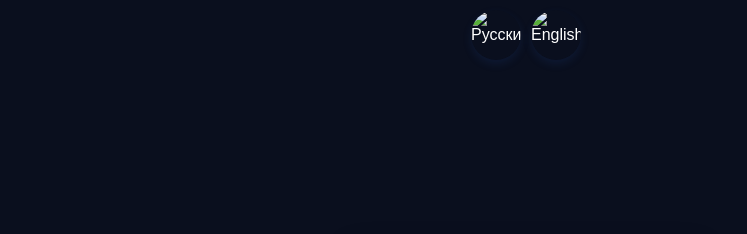
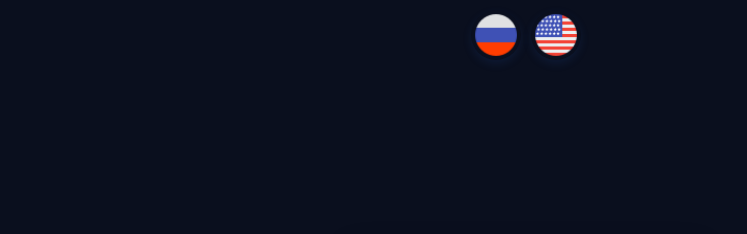
Before and after one commit to exxarbit/crazyTime, a plain HTML site: page index.html in a window 1280 px wide. Shown: the top 234 px of the page, 114-861 px from the left. Drawn offline with Linux system fonts and the light colour scheme.

Commit message:
Update index.html

```diff
--- a/index.html
+++ b/index.html
@@ -10,8 +10,8 @@
     <div class="container">
         <img src="/languages/1win.svg" alt="Логотип" class="logo"> <!-- Добавленный логотип -->
         <div class="image-container">
-            <img src="tree/main/languages/ru.png" alt="Русский" class="round-image" id="lang-ru">
-            <img src="tree/main/languages/en.png" alt="English" class="round-image" id="lang-en">
+            <img src="languages/ru.png" alt="Русский" class="round-image" id="lang-ru">
+            <img src="languages/en.png" alt="English" class="round-image" id="lang-en">
         </div>
         <div class="inner-container">
             <div class="signal-container" id="signal-container">
```
